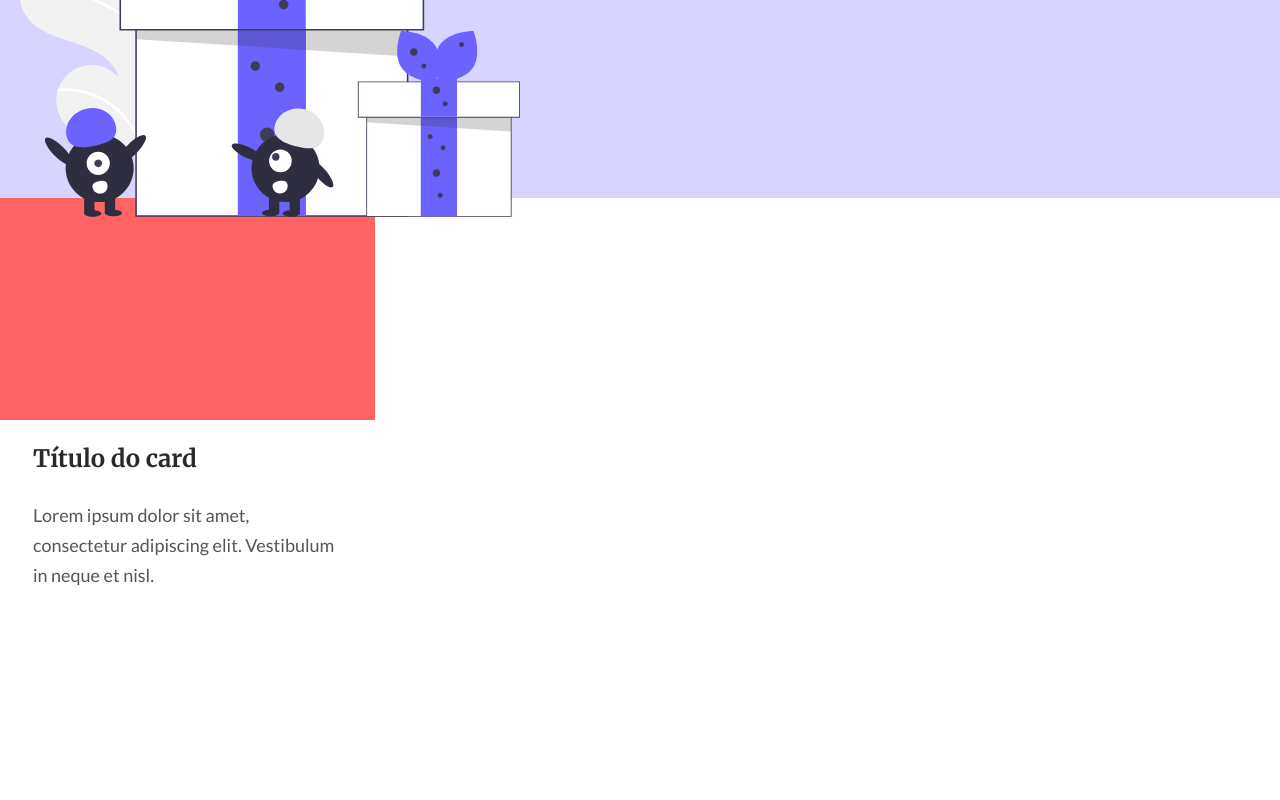
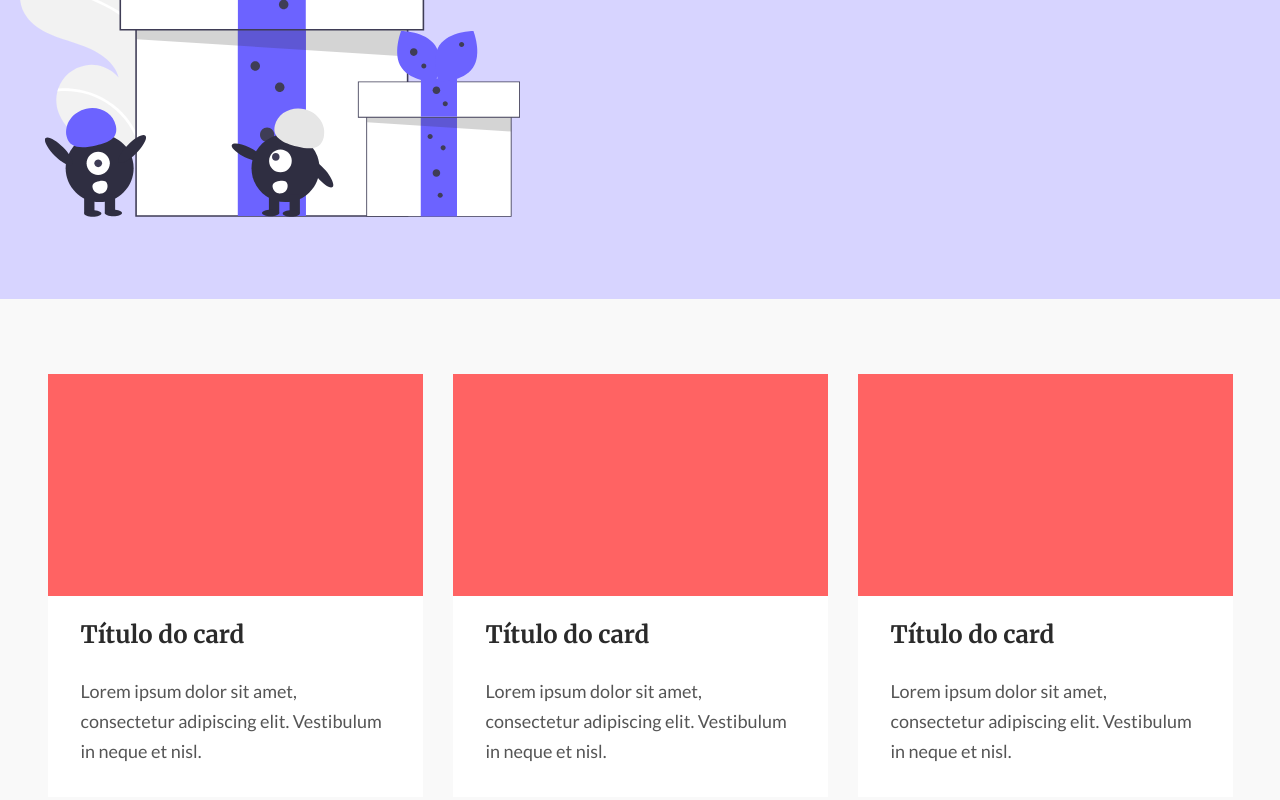
Before and after one commit to Gusta-snt/One-Page, a React (Vite) app: page / in a window 1280 px wide. Shown: the part 602-1402 px from the top of the page. Before the commit the page ends 1223 px from the top, so only its background shows below. Built offline with nearby package versions, Linux system fonts and the light colour scheme.

Commit message:
Create Main component

```diff
--- a/src/App.jsx
+++ b/src/App.jsx
@@ -1,11 +1,11 @@
-import Card from "./components/Card/Card"
+import Main from "./components/Main"
 import Header from "./components/Header"
 
 function App() {
   return (
     <div>
       <Header/>
-      <Card/>
+      <Main/>
     </div>
   )
 }
--- a/src/components/Card/style.css
+++ b/src/components/Card/style.css
@@ -1,6 +1,7 @@
 .card {
   width: 375px;
   height: 423px;
+  background-color: white;
 }
 
 .card .color {
--- a/src/components/Header/style.css
+++ b/src/components/Header/style.css
@@ -1,7 +1,7 @@
 header {
-  height: 800px;
+  min-height: 800px;
   background-color: var(--purple-light);
-  padding: 55px 20px 0px;
+  padding: 55px 20px 80px;
 }
 
 h1 {
--- /dev/null
+++ b/src/components/Main/index.jsx
@@ -0,0 +1,14 @@
+import "./style.css"
+import Card from "../Card"
+
+function Main() {
+  return (
+    <main>
+      <Card/>
+      <Card/>
+      <Card/>
+    </main>
+  )
+}
+
+export default Main
--- /dev/null
+++ b/src/components/Main/style.css
@@ -0,0 +1,10 @@
+main {
+  display: flex;
+  justify-content: center;
+  flex-wrap: wrap;
+  gap: 30px;
+  width: 100%;
+  padding-top: 75px;
+  padding-bottom: 30px;
+  background-color: var(--white-200);
+}
```
Also changed, not shown: src/components/Card/index.jsx (renamed from src/components/Card/Card.jsx).
